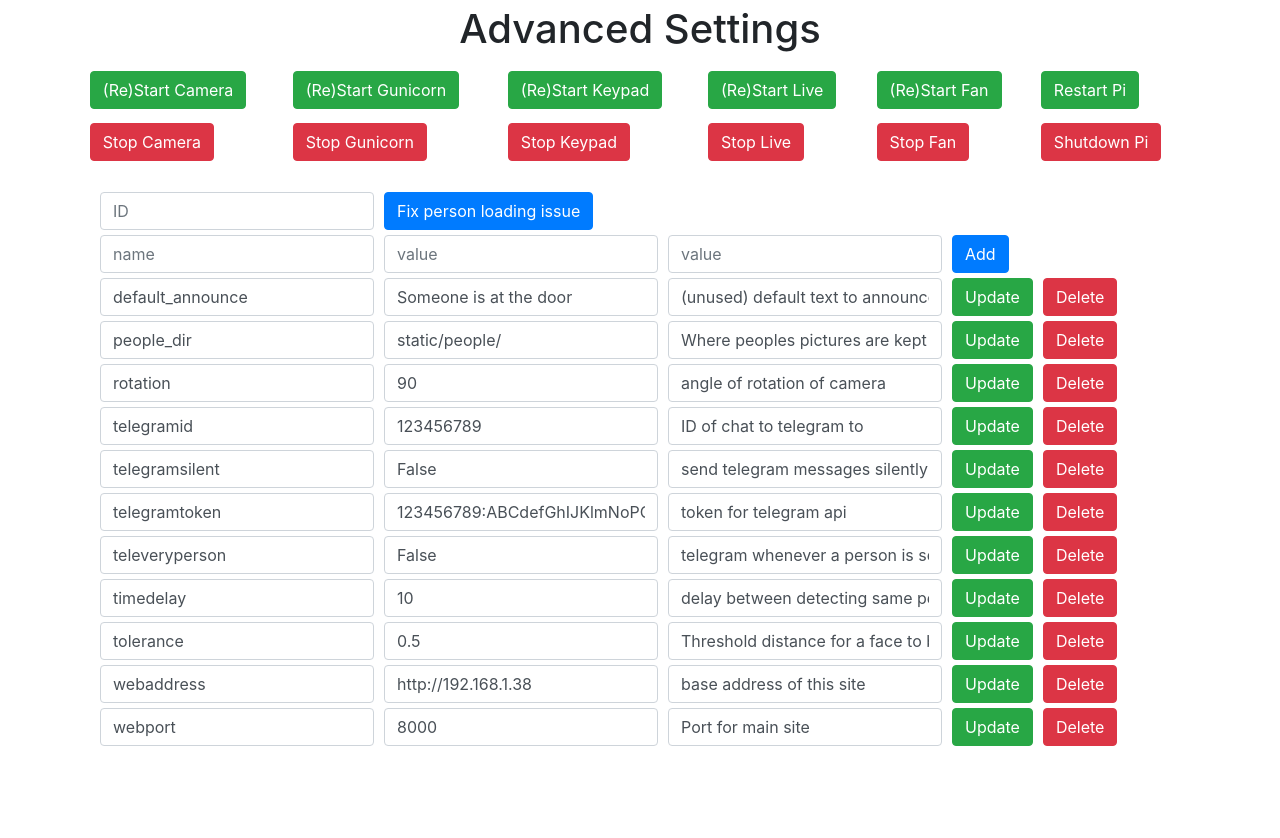
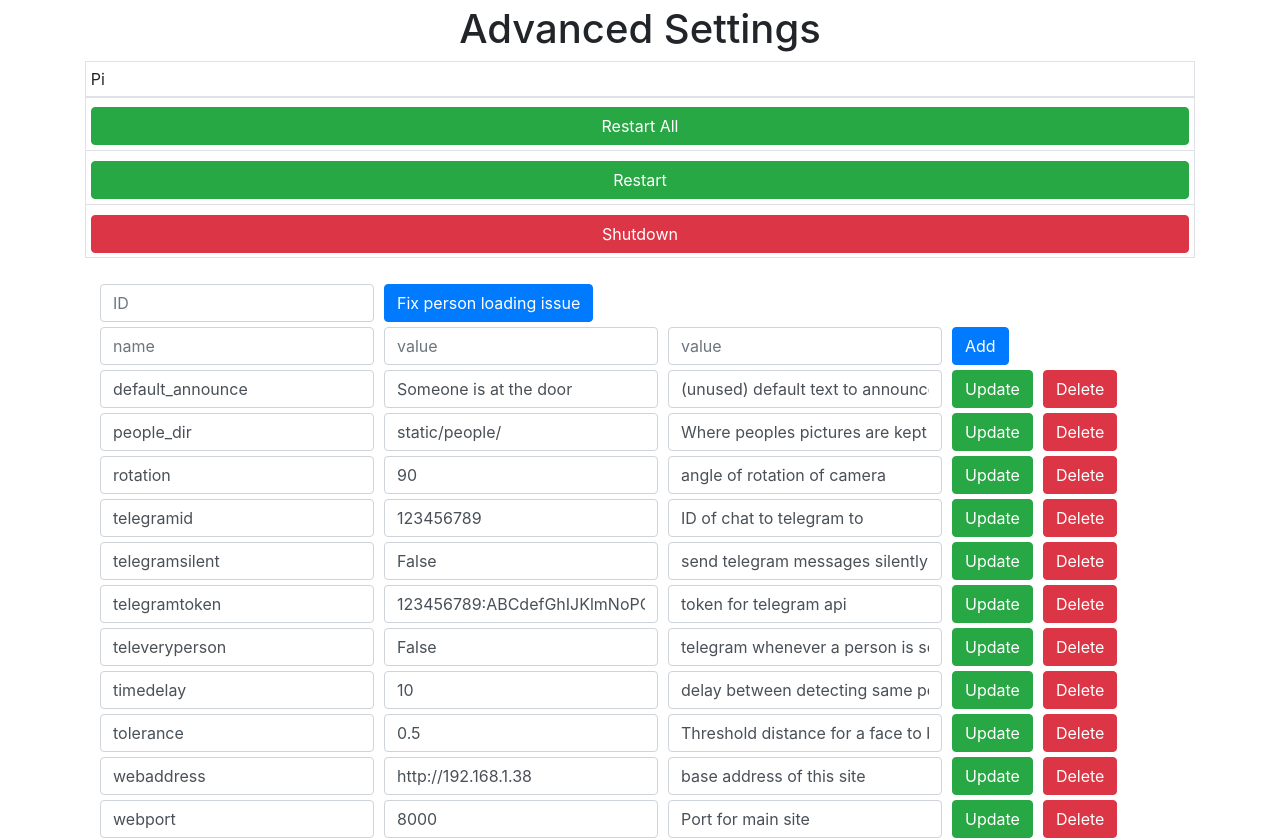
Before and after one commit to avt613/RPi-face-recognition, a Flask app: page /settings in a window 1280 px wide. Shown: the part 56-894 px from the top of the page. Before the commit the page ends 802 px from the top, so only its background shows below. Run offline with Flask 2, Linux system fonts and the light colour scheme; some libraries are stand-ins or nearby versions.

Commit message:
added service status and optimized restart buttons

```diff
--- a/configs/services.py
+++ b/configs/services.py
@@ -1,4 +1,5 @@
 import os
+services_list = ['camera', 'gunicorn', 'keypad', 'fan', 'live']
 def restart_service(name):
     #print('sudo systemctl restart ' + name + '.service')
     return os.system('sudo systemctl restart ' + name + '.service')
@@ -6,3 +7,10 @@
 def stop_service(name):
     #print('sudo systemctl stop ' + name + '.service')
     return os.system('sudo systemctl stop ' + name + '.service')
+
+def service_active(name):
+    service_status = os.system('systemctl is-active --quiet ' + name)
+    if service_status == 0:
+        return True
+    else:
+        return False
--- a/templates/settings.html
+++ b/templates/settings.html
@@ -31,72 +31,60 @@
                 <h1>Advanced Settings</h1>
             </div>
         </div>
-        <div class="table-responsive table-borderless">
+        <div class="table-responsive">
             <table class="table table-bordered table-sm">
+                <thead>
+                    <tr>
+                        <td>
+                            Pi
+                        </td>
+                        {% for service in services_list %}
+                            <td>
+                                {{ service }}
+                            </td>
+                        {% endfor %}
+                    </tr>
+                </thead>
                 <tbody>
                     <tr>
                         <td>
-                            <form action="/settings/restart/camera" method="post">
-                                <button class="btn btn-success" type="submit">(Re)Start Camera</button>
+                            <form action="/settings/restart/all" method="post">
+                                <button style="width:100%;" class="btn btn-success" type="submit">Restart All</button>
                             </form>
                         </td>
-                        <td>
-                            <form action="/settings/restart/gunicorn" method="post">
-                                <button class="btn btn-success" type="submit">(Re)Start Gunicorn</button>
-                            </form>
+                        {% for service in service_status %}
+                            <td {% if service == "NOT Active" %} class="bg-danger" {% else %} class="bg-success" {% endif %}>
+                                {{ service }}
                             </td>
-                        <td>
-                            <form action="/settings/restart/keypad" method="post">
-                                <button class="btn btn-success" type="submit">(Re)Start Keypad</button>
-                            </form>
-                        </td>
-                        <td>
-                            <form action="/settings/restart/live" method="post">
-                                <button class="btn btn-success" type="submit">(Re)Start Live</button>
-                            </form>
-                        </td>
-                        <td>
-                            <form action="/settings/restart/fan" method="post">
-                                <button class="btn btn-success" type="submit">(Re)Start Fan</button>
-                            </form>
-                        </td>
-                        <td>
-                            <form action="/settings/restart/pi" method="post">
-                                <button class="btn btn-success" type="submit">Restart Pi</button>
-                            </form>
-                        </td>
+                        {% endfor %}
                     </tr>
                     <tr>
                         <td>
-                            <form action="/settings/stop/camera" method="post">
-                                <button class="btn btn-danger" type="submit">Stop Camera</button>
+                            <form action="/settings/restart/pi" method="post">
+                                <button style="width:100%;" class="btn btn-success" type="submit">Restart</button>
                             </form>
                         </td>
+                        {% for service in services_list %}
                             <td>
-                            <form action="/settings/stop/gunicorn" method="post">
-                                <button class="btn btn-danger" type="submit">Stop Gunicorn</button>
+                                <form action="/settings/restart/{{ service }}" method="post">
+                                    <button style="width:100%;" class="btn btn-success" type="submit">(Re)Start</button>
                                 </form>
                             </td>
+                        {% endfor %}
+                    </tr>
+                    <tr>
                         <td>
-                            <form action="/settings/stop/keypad" method="post">
-                                <button class="btn btn-danger" type="submit">Stop Keypad</button>
+                            <form action="/settings/stop/pi" method="post">
+                                <button style="width:100%;" class="btn btn-danger" type="submit">Shutdown</button>
                             </form>
                         </td>
+                        {% for service in services_list %}
                             <td>
-                            <form action="/settings/stop/live" method="post">
-                                <button class="btn btn-danger" type="submit">Stop Live</button>
+                                <form action="/settings/stop/{{ service }}" method="post">
+                                    <button style="width:100%;" class="btn btn-danger" type="submit">Stop</button>
                                 </form>
                             </td>
-                        <td>
-                            <form action="/settings/stop/fan" method="post">
-                                <button class="btn btn-danger" type="submit">Stop Fan</button>
-                            </form>
-                        </td>
-                        <td>
-                            <form action="/settings/stop/pi" method="post">
-                                <button class="btn btn-danger" type="submit">Shutdown Pi</button>
-                            </form>
-                        </td>
+                        {% endfor %}
                     </tr>
                 </tbody>
             </table>
```
Lines whose indentation alone changed are shown as unchanged.
